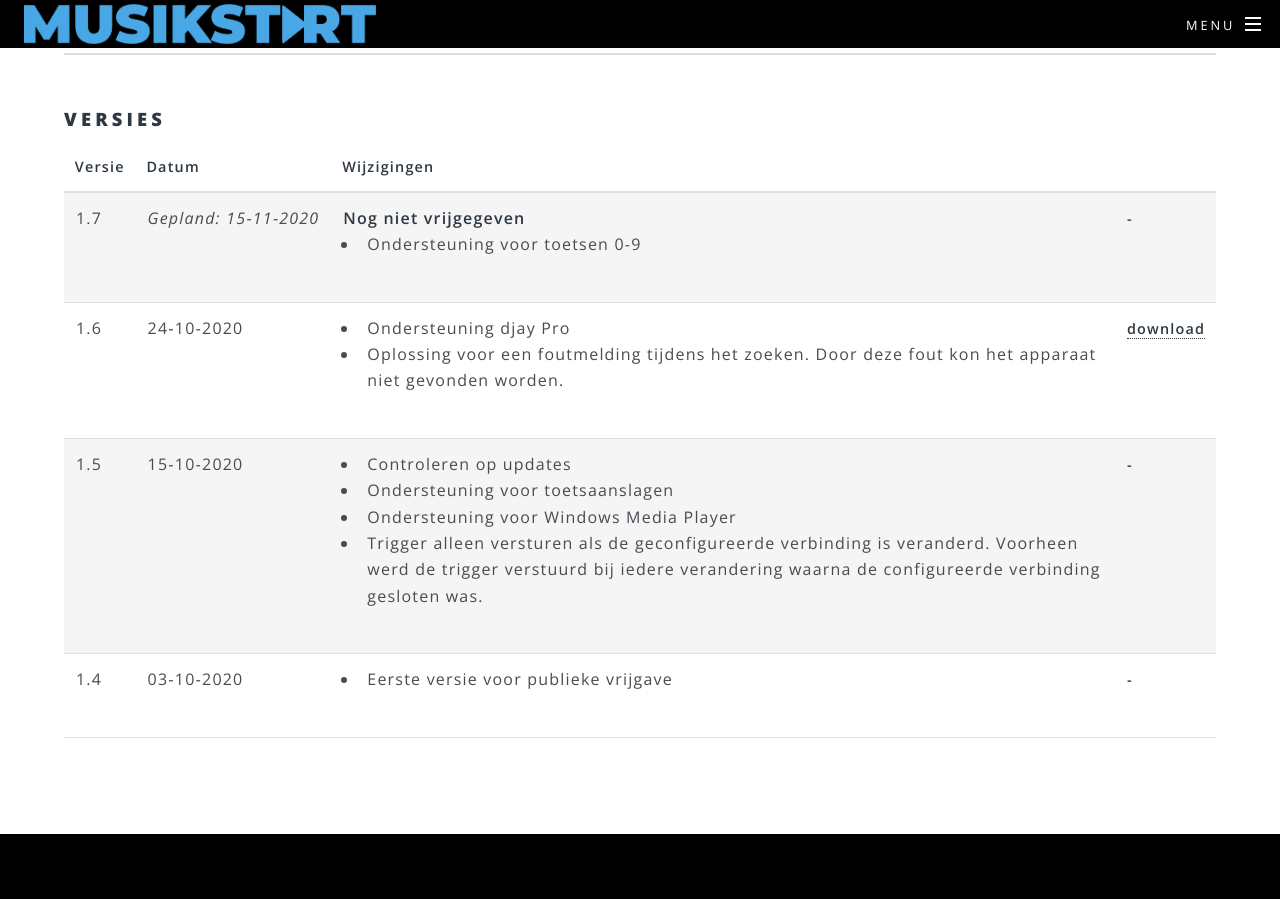
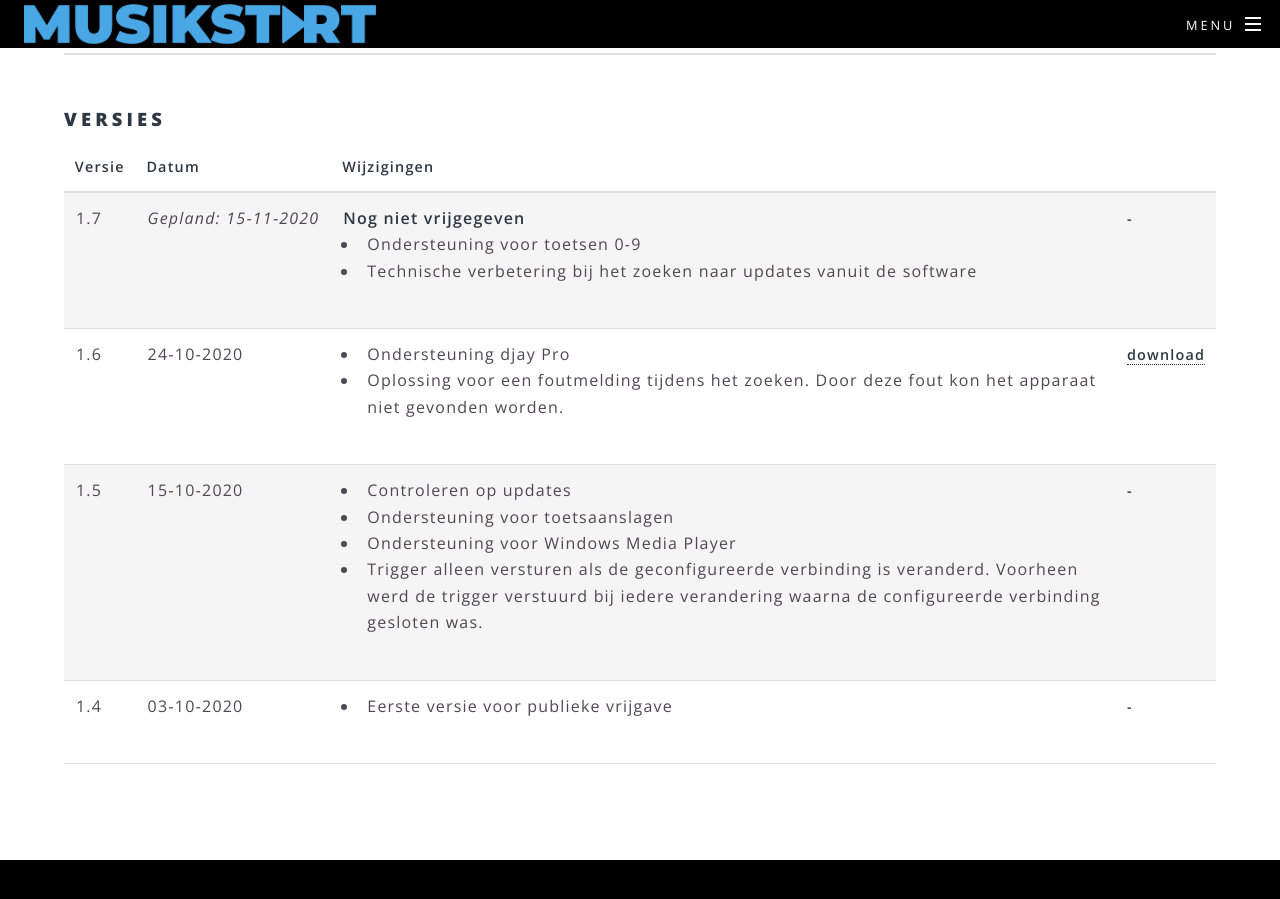
Before and after one commit to xsivreyer/musikstart, a Jekyll site: the page built from software.html, in a window 1280 px wide and 900 px high, scrolled down 641 px. Built offline with Jekyll 4.4.1, drawn with Linux system fonts in a browser that asks for light colours.

Commit message:
Added software fix

```diff
--- a/software.html
+++ b/software.html
@@ -34,6 +34,7 @@ title: Software
                         <b>Nog niet vrijgegeven</b><br />
                         <ul>
                             <li>Ondersteuning voor toetsen 0-9</li>
+                            <li>Technische verbetering bij het zoeken naar updates vanuit de software</li>
                         </ul>
                     </td>
                     <th>-</th>
--- a/software/versions.xml
+++ b/software/versions.xml
@@ -15,4 +15,5 @@
     <url>http://www.musikstart.nl/software.html#1.6.0.0</url>
     <public>true</public>
   </version>
+  <!-- After 1.7 just continue building up version history -->
 </versions>
```
